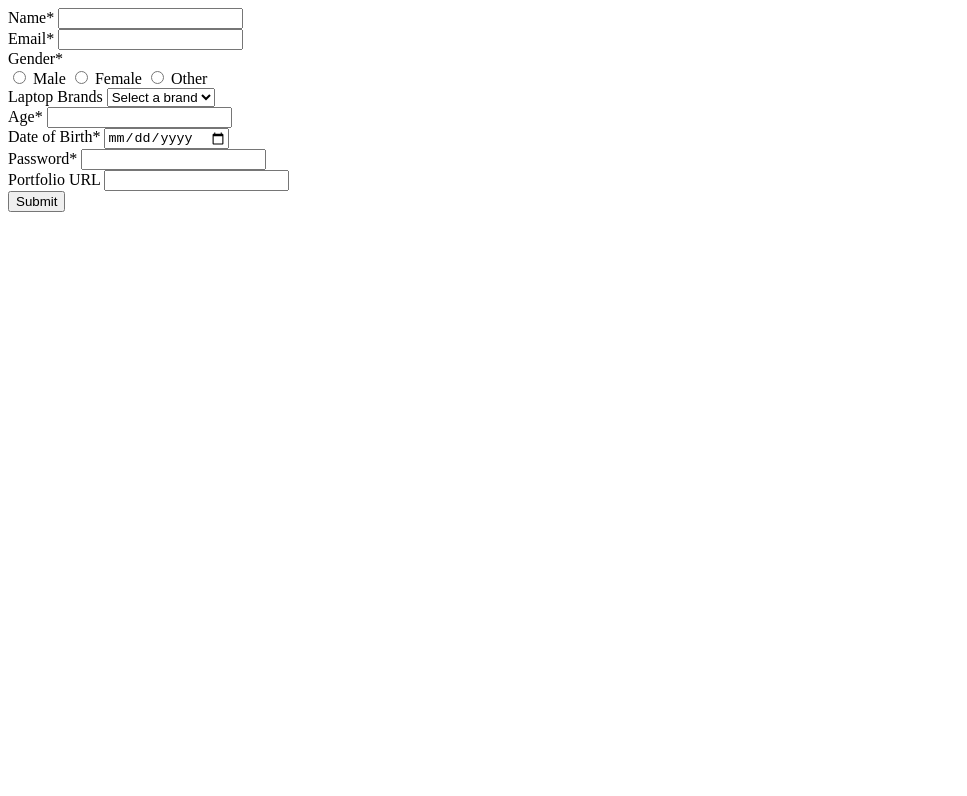
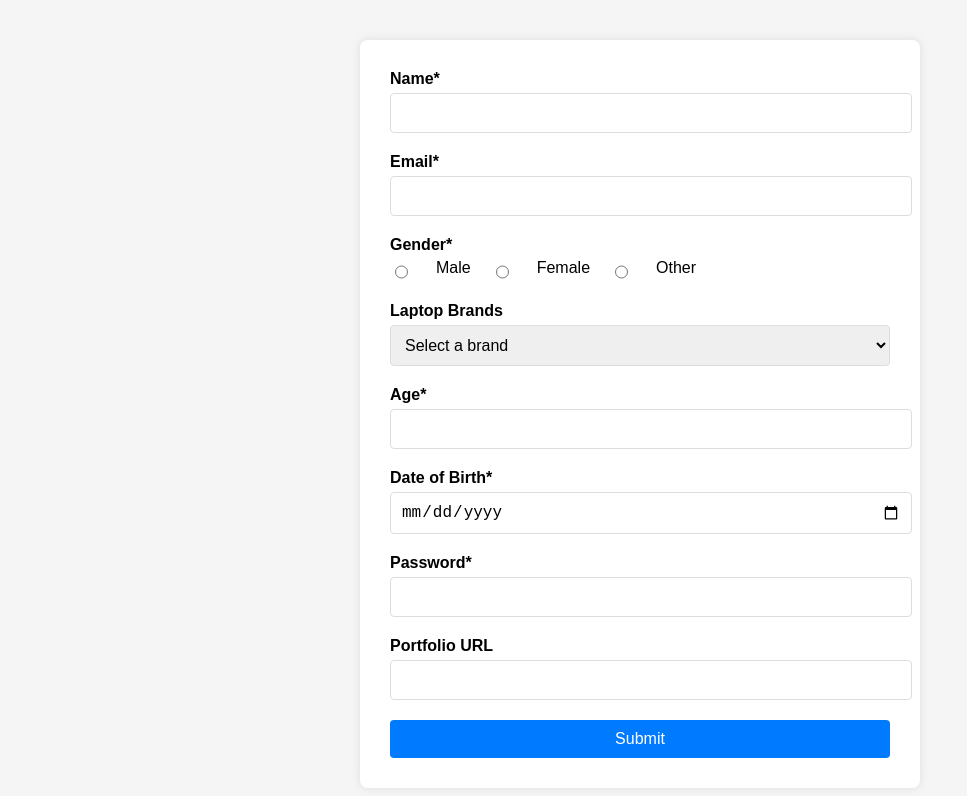
Before and after one commit to acciojob/job-app-form-its-sriram-here, a website: page main.html in a window 1280 px wide. Shown: the whole page, without its empty margins (0-967 px from the left). Drawn offline with Linux system fonts and the light colour scheme.

Commit message:
created a submission

```diff
--- a/styles.css
+++ b/styles.css
@@ -1,2 +1,58 @@
 
-/* Your CSS Code here. */
+/* Your CSS Code here. */body {
+    font-family: Arial, sans-serif;
+    margin: 40px;
+    background: #f5f5f5;
+}
+form {
+    max-width: 500px;
+    margin: 0 auto;
+    background: #fff;
+    padding: 30px;
+    border-radius: 8px;
+    box-shadow: 0 0 10px rgba(0,0,0,0.1);
+}
+.form-group {
+    margin-bottom: 20px;
+}
+label {
+    display: block;
+    margin-bottom: 5px;
+    font-weight: bold;
+}
+input[type="text"],
+input[type="email"],
+input[type="number"],
+input[type="date"],
+input[type="password"],
+input[type="url"],
+select {
+    width: 100%;
+    padding: 10px;
+    border: 1px solid #ddd;
+    border-radius: 4px;
+    font-size: 16px;
+}
+.radio-group {
+    display: flex;
+    gap: 20px;
+    margin-top: 5px;
+}
+.radio-group label {
+    display: inline;
+    font-weight: normal;
+    margin-left: 5px;
+}
+button {
+    background: #007bff;
+    color: #fff;
+    border: none;
+    padding: 10px 20px;
+    border-radius: 4px;
+    font-size: 16px;
+    cursor: pointer;
+    width: 100%;
+}
+button:hover {
+    background: #0069d9;
+}
```
Also changed, not shown: script.js (+6 -1 lines).
